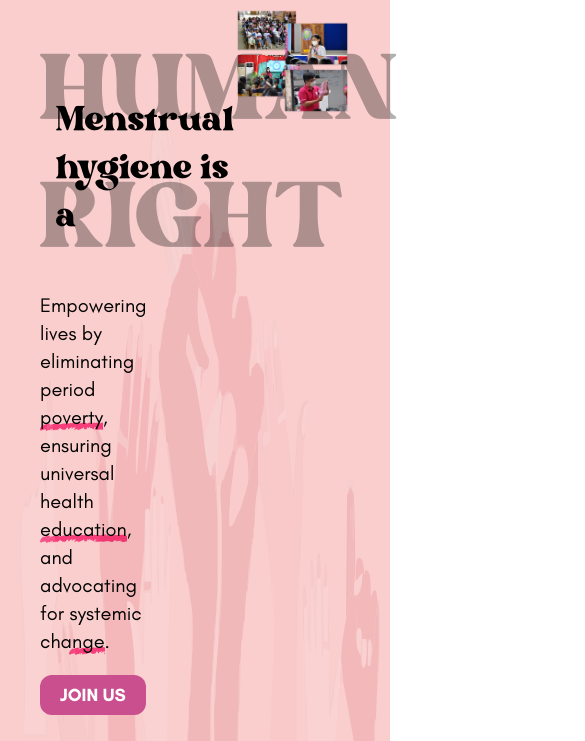
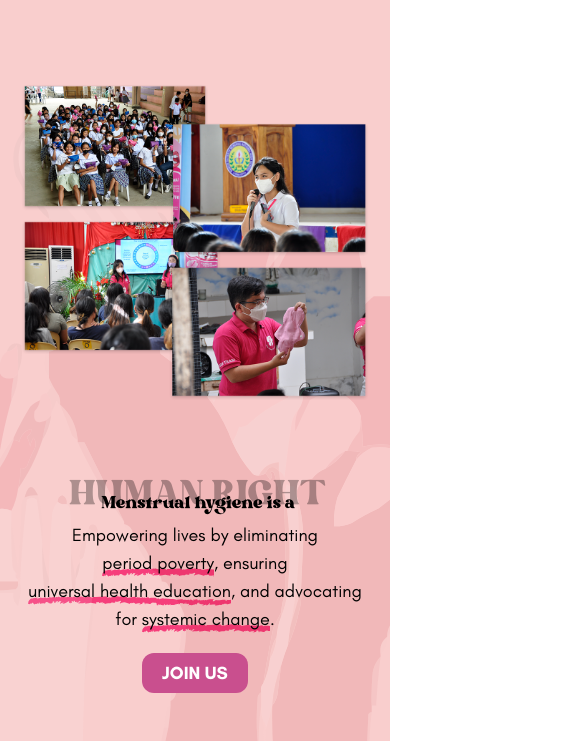
Before and after one commit to blurridge/Gihay, an Astro site: page / in a window 390 px wide. Shown: the part 103-844 px from the top of the page, 585 px wide, since content can reach past the window. Built offline with nearby package versions, Linux system fonts and the light colour scheme; Astro itself is replaced by a stand-in of ours.

Commit message:
feat: implemented hero responsiveness

```diff
--- a/src/components/Hero.astro
+++ b/src/components/Hero.astro
@@ -6,16 +6,22 @@ import gihayCollage from "@/assets/hero/collage.png";
 ---
 
 <section class="relative h-[115vh] flex z-0 bg-gihay-bg">
-  <Image class="w-full h-full opacity-10" src={handsUp} alt="Hands up" />
-  <div class="absolute w-full h-screen">
-    <div class="w-1/2 h-full pt-28 flex flex-col justify-center px-10">
+  <Image class="w-full h-full opacity-10 object-cover" src={handsUp} alt="Hands up" />
+  <div class="absolute w-full h-screen flex flex-col xl:flex-row">
+    <div
+      class="w-full xl:w-1/2 h-full xl:pt-28 flex flex-col items-center xl:items-start justify-start md:justify-center px-2 lg:px-10 order-2 xl:order-1"
+    >
       <div class="relative">
-        <span class="font-bright text-5xl absolute ml-4 mt-16"
+        <span
+          class="font-bright text-2xl sm:text-4xl 2xl:text-5xl absolute ml-8 md:ml-12 xl:ml-4 mt-4 sm:mt-8 xl:mt-12 2xl:mt-16"
           >Menstrual hygiene is a</span
         >
-        <span class="font-bright text-9xl opacity-30">HUMAN RIGHT</span>
+        <span
+          class="font-bright text-5xl sm:text-7xl xl:text-8xl 2xl:text-9xl opacity-30"
+          >HUMAN RIGHT</span
+        >
       </div>
-      <span class="text-xl"
+      <span class="w-11/12 text-center xl:text-start text-lg md:text-xl"
         >Empowering lives by eliminating <span class="emphasis"
           >period poverty</span
         >, ensuring <span class="emphasis">universal health education</span>,
@@ -27,10 +33,14 @@ import gihayCollage from "@/assets/hero/collage.png";
       >
     </div>
     <div
-      class="absolute top-0 right-0 w-1/2 h-full pt-28 flex flex-col justify-center items-center px-10"
+      class="w-screen xl:w-1/2 h-full pt-28 flex flex-col justify-center px-4 sm:px-10 order-1 xl:order-2"
     >
-      <div class="relative w-full h-full">
-        <img src={gihayCollage.src} alt="Kids with Gihay kits" />
+      <div class="w-full h-[55vh] lg:h-[60vh] xl:h-full flex justify-center items-center">
+        <img
+          class="max-w-full max-h-full object-cover"
+          src={gihayCollage.src}
+          alt="Kids with Gihay kits"
+        />
       </div>
     </div>
   </div>
--- a/src/layouts/Layout.astro
+++ b/src/layouts/Layout.astro
@@ -97,6 +97,7 @@ const { title } = Astro.props;
   @layer components {
     .emphasis {
       position: relative;
+      white-space: nowrap;
     }
     .emphasis::after {
       content: "";
```
